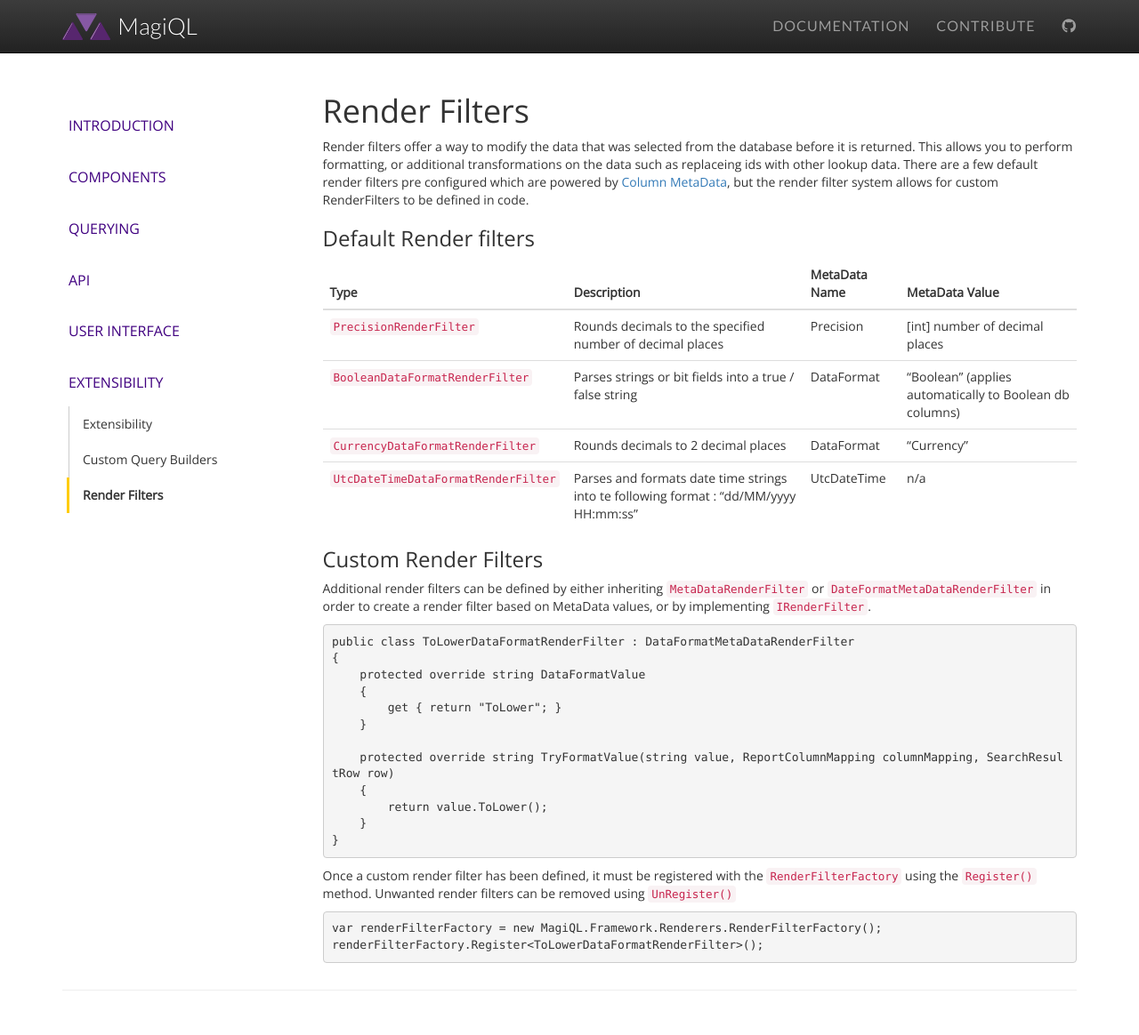
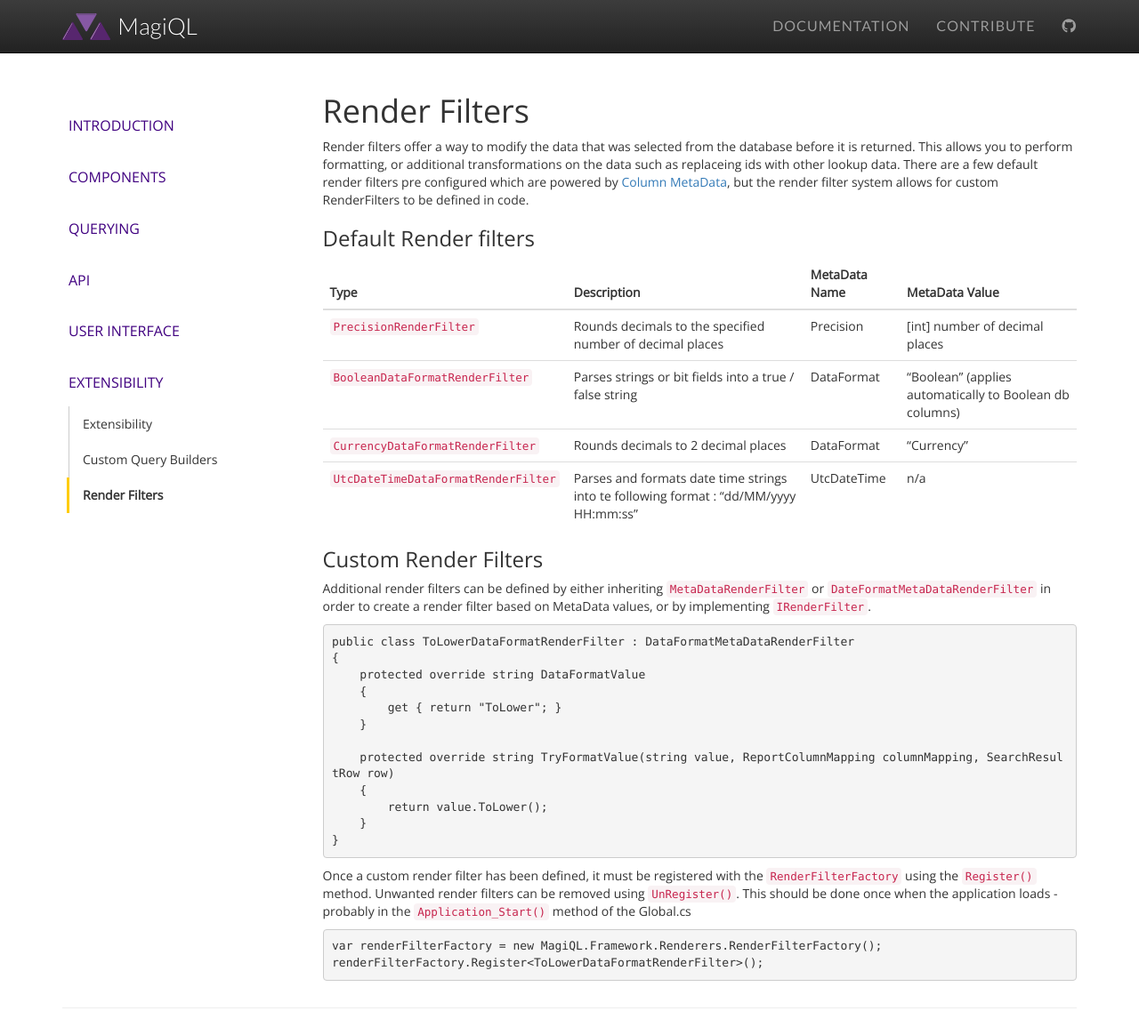
Before and after one commit to MagiQL/magiql.github.io, a Jekyll site: the page built from docs/6-extensibility/602-render-filters.md, in a window 1280 px wide. Shown: the whole page at 89% size. Built offline with Jekyll 4.4.1, drawn with Linux system fonts in a browser that asks for light colours; nearby versions of some CDN libraries; a script that is not in the unit is left out.

Commit message:
Update 602-render-filters.md

````diff
--- a/docs/6-extensibility/602-render-filters.md
+++ b/docs/6-extensibility/602-render-filters.md
@@ -38,7 +38,7 @@ public class ToLowerDataFormatRenderFilter : DataFormatMetaDataRenderFilter
 }
 ```
 
-Once a custom render filter has been defined, it must be registered with the `RenderFilterFactory` using the `Register()` method. Unwanted render filters can be removed using `UnRegister()`
+Once a custom render filter has been defined, it must be registered with the `RenderFilterFactory` using the `Register()` method. Unwanted render filters can be removed using `UnRegister()`. This should be done once when the application loads - probably in the `Application_Start()` method of the Global.cs
 
 ```c#
 var renderFilterFactory = new MagiQL.Framework.Renderers.RenderFilterFactory();
````
